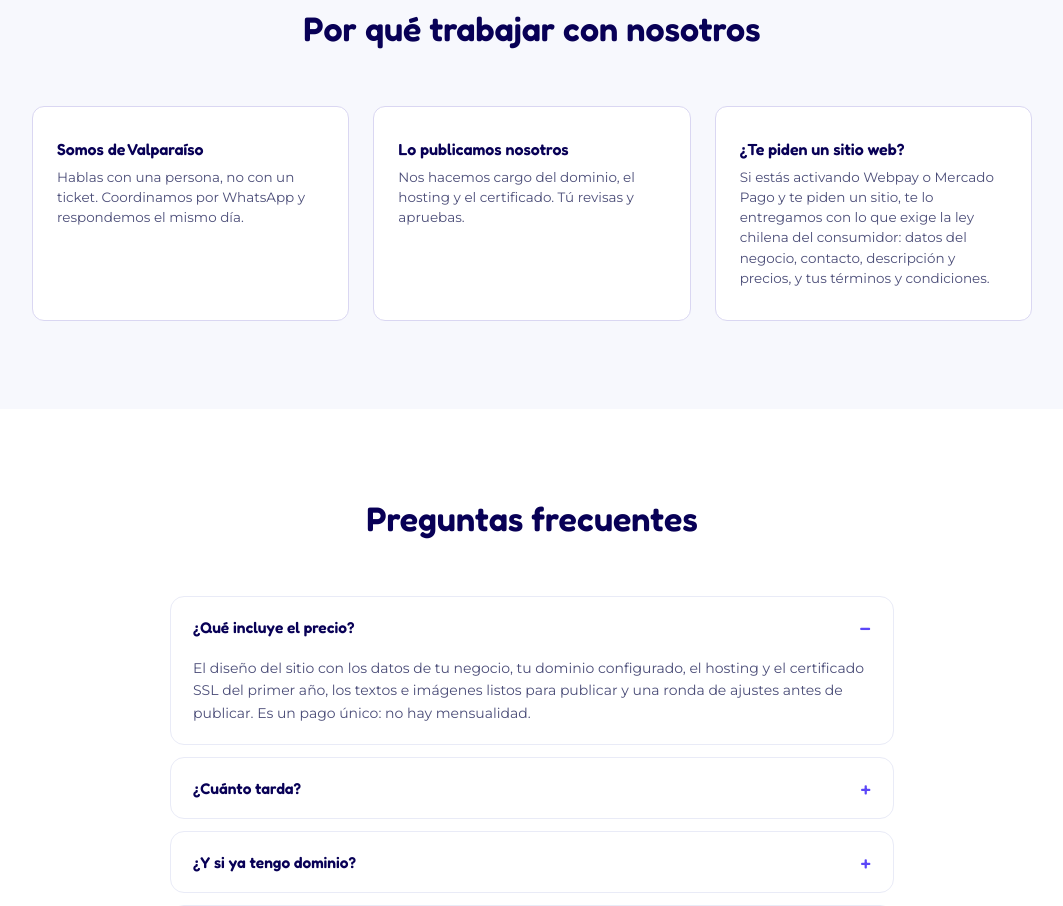
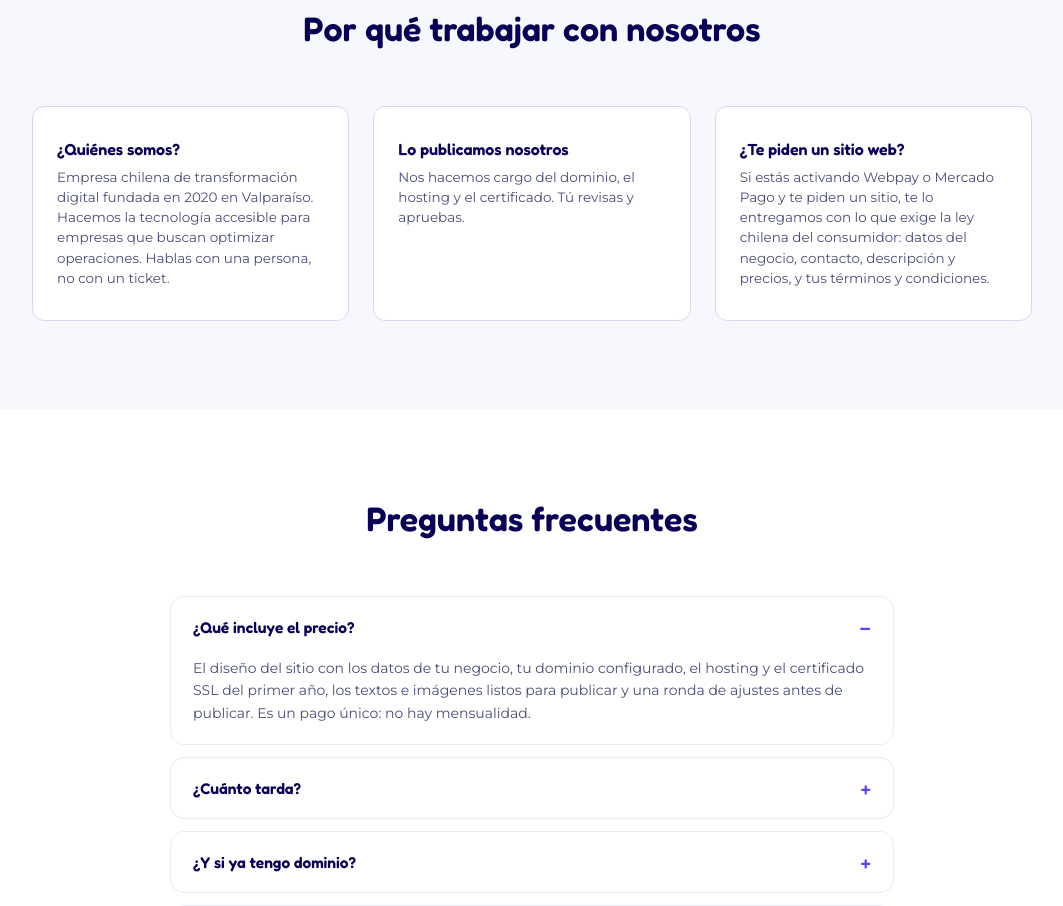
Before and after one commit to agustindevalpo/web-bot, a Next.js app: page / in a window 1280 px wide. Shown: the part 2600-3506 px from the top of the page, without its empty margins (108-1171 px from the left). Built offline with nearby package versions, Linux system fonts and the light colour scheme; no server answers.

Commit message:
feat(landing): tarjeta Quienes somos con el texto institucional de Devalpo

```diff
--- a/src/app/_landing/copy.ts
+++ b/src/app/_landing/copy.ts
@@ -96,8 +96,8 @@ export const POR_QUE_DEVALPO = {
   titulo: 'Por qué trabajar con nosotros',
   puntos: [
     {
-      titulo: 'Somos de Valparaíso',
-      desc: 'Hablas con una persona, no con un ticket. Coordinamos por WhatsApp y respondemos el mismo día.',
+      titulo: '¿Quiénes somos?',
+      desc: 'Empresa chilena de transformación digital fundada en 2020 en Valparaíso. Hacemos la tecnología accesible para empresas que buscan optimizar operaciones. Hablas con una persona, no con un ticket.',
     },
     {
       titulo: 'Lo publicamos nosotros',
```
